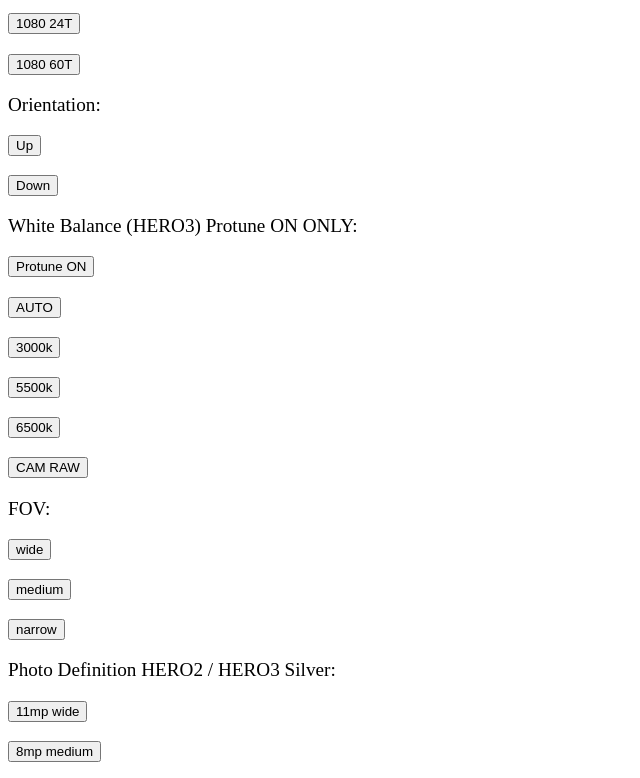
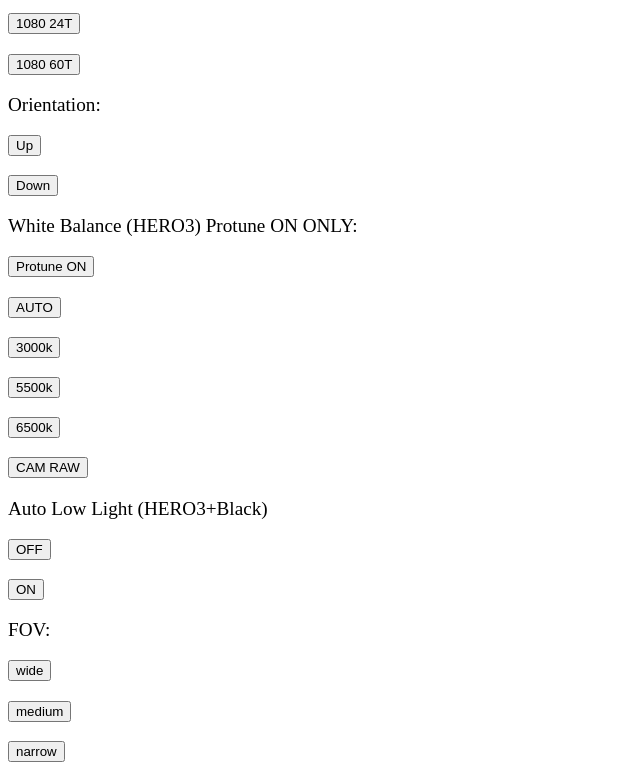
Before and after one commit to ajonauta/HeroProApp, a plain HTML site: page HTML5App/Smartphone/index.html in a window 1280 px wide. Shown: the part 2240-3018 px from the top of the page, without its empty margins (0-640 px from the left). Drawn offline with Linux system fonts and the light colour scheme.

Commit message:
Update index.html

```diff
--- a/HTML5App/Smartphone/index.html
+++ b/HTML5App/Smartphone/index.html
@@ -98,7 +98,7 @@
         <p><button onclick="command('camera','VV','%01')">720 120FPS</button>
         <p><button onclick="command('camera','VV','%00')">WVGA 240FPS</button>
 
-        <p>Video reolution HERO2 and HERO3 Silver</p>
+        <p>Video resolution HERO2 and HERO3 Silver</p>
         <p><button onclick="command('camera','VR','%06')">1080 30FPS</button>
         <p><button onclick="command('camera','VR','%05')">960 48FPS</button>
         <p><button onclick="command('camera','VR','%04')">960 30FPS</button>
@@ -142,6 +142,9 @@
         <p><button onclick="command('camera','WB','%02')">5500k</button>
         <p><button onclick="command('camera','WB','%03')">6500k</button>
         <p><button onclick="command('camera','WB','%04')">CAM RAW</button>
+        <p>Auto Low Light (HERO3+Black)</p>
+        	<p><button onclick="command('camera','LW','%00')">OFF</button>
+        <p><button onclick="command('camera','LW','%01')">ON</button></p>
 
         <p>FOV:
 
```
